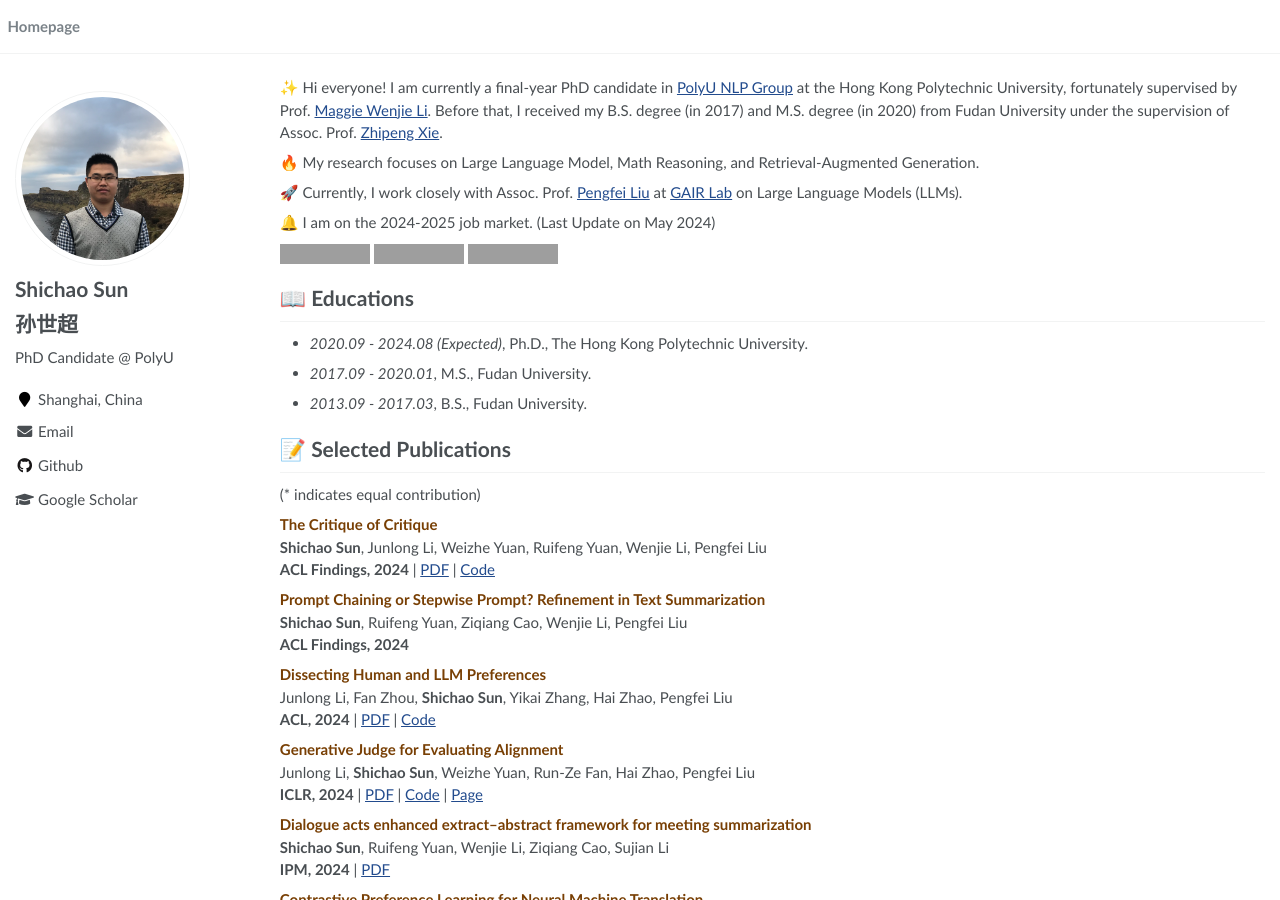
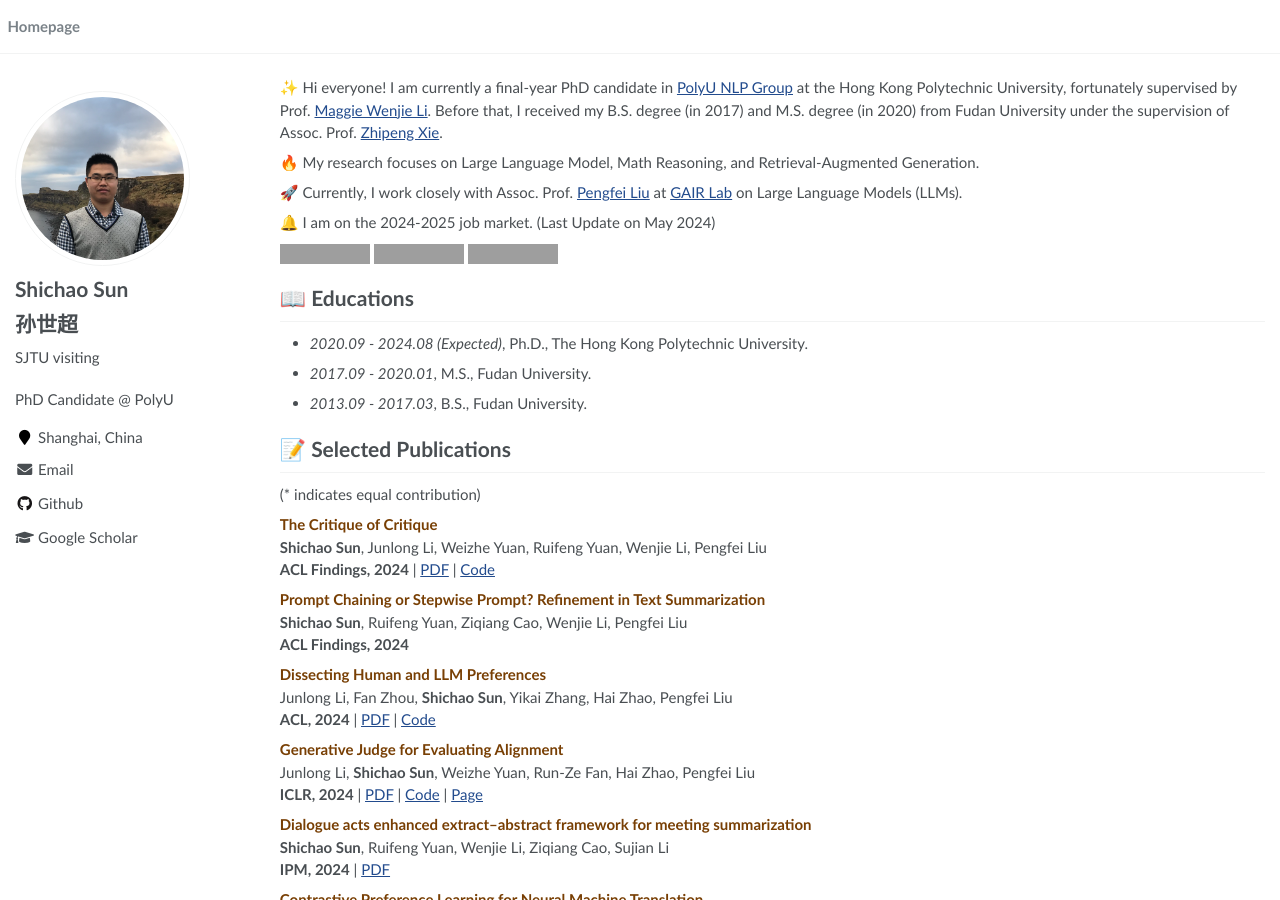
Before and after one commit to ShichaoSun/ShichaoSun.github.io, a Jekyll site: the page built from _pages/about.md, in a window 1280 px wide and 900 px high. Built offline with Jekyll 4.4.1, drawn with Linux system fonts in a browser that asks for light colours; grey boxes are pictures that could not be loaded.

Commit message:
add sjtu visiting

```diff
--- a/_config.yml
+++ b/_config.yml
@@ -7,7 +7,7 @@
 
 # Site Settings
 title                    : "Shichao Sun's Homepage"
-description              : ""
+description              : "PhD Candidate @ PolyU"
 repository               : "ShichaoSun/ShichaoSun.github.io"
 google_scholar_stats_use_cdn : true
 
@@ -24,7 +24,7 @@ author:
   name             : "Shichao Sun"
   name2            : "孙世超"
   avatar           : "images/android-chrome-512x512.png"
-  bio              : "PhD Candidate @ PolyU"
+  bio              : "SJTU visiting"
   location         : "Shanghai, China"
   employer         :
   pubmed           :
```
